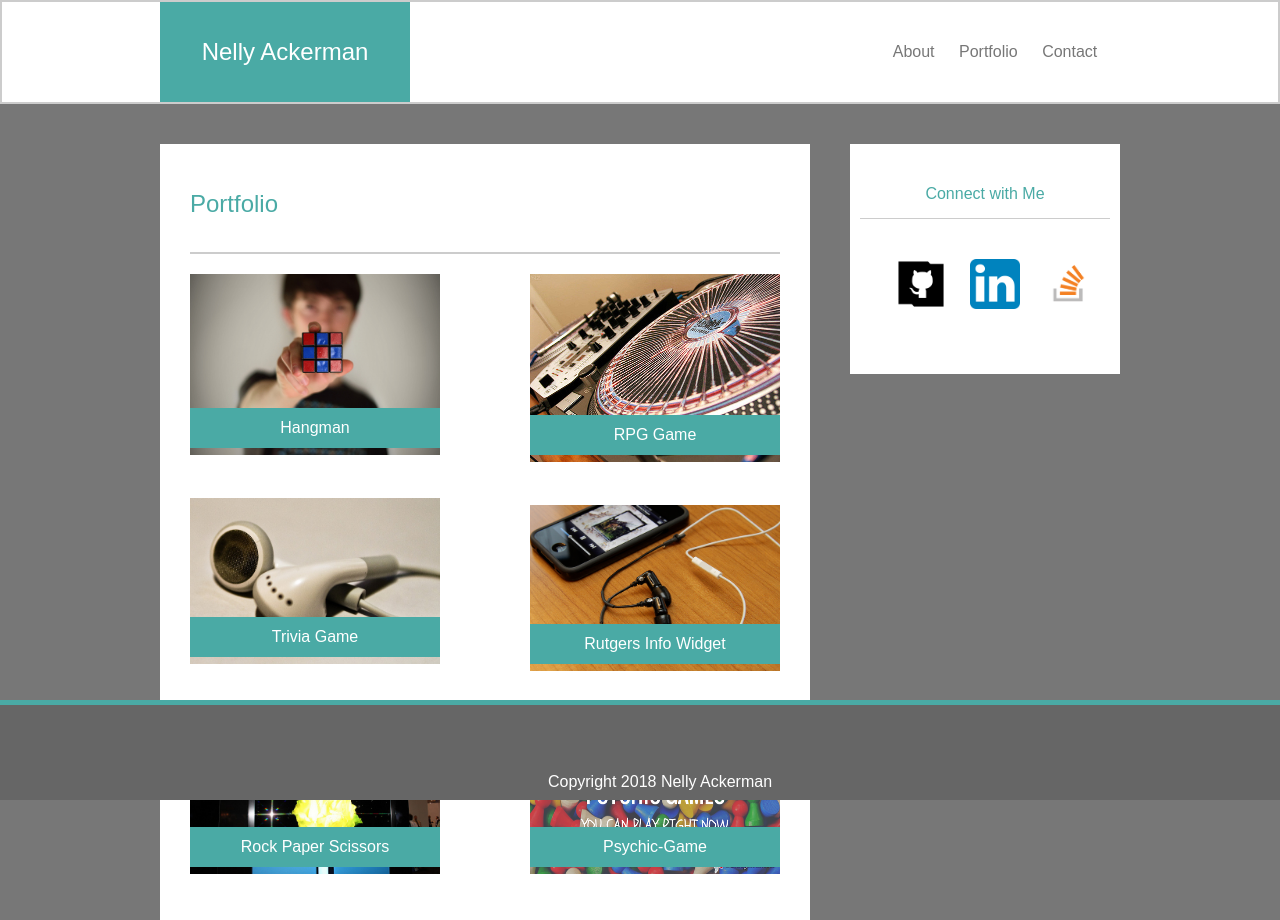
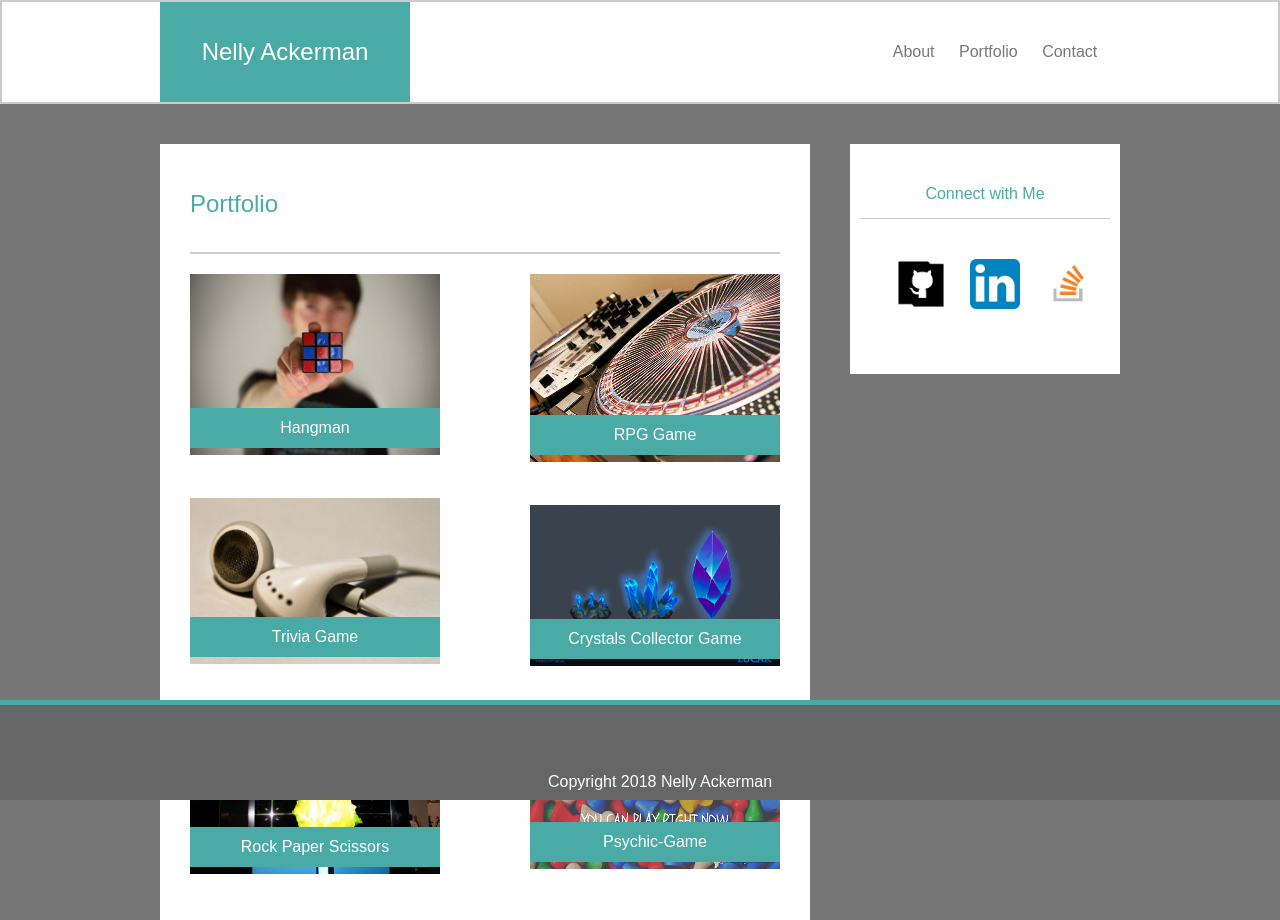
Before and after one commit to na995909/Basic-Portfolio, a plain HTML site: page portfolio.html in a window 1280 px wide. Shown: the top 920 px of the page. Drawn offline with Linux system fonts and the light colour scheme.

Commit message:
secondary changes to basic-portfolio

```diff
--- a/portfolio.html
+++ b/portfolio.html
@@ -35,8 +35,9 @@
           		<div class="label">Trivia Game</div>
           	</div>
           	<div style="float:right; width: 250px;">
-          		<img width="250px"  src="assets/images/rutgers.jpg">
-          		<div class="label">Rutgers Info Widget</div>
+              <a href=" https://na995909.github.io/week-4-game/" target="_blank" style="padding: 0px;margin:0px;">
+          		<img width="250px"  src="assets/images/crystals_collector.jpg"></a>
+          		<div class="label">Crystals Collector Game</div>
           	</div>
           	<div style="float:left; width: 250px;">
           		<img width="250px"  src="assets/images/rock.jpg">
```
Also changed, not shown: assets/images/crystals_collector.jpg (added).
